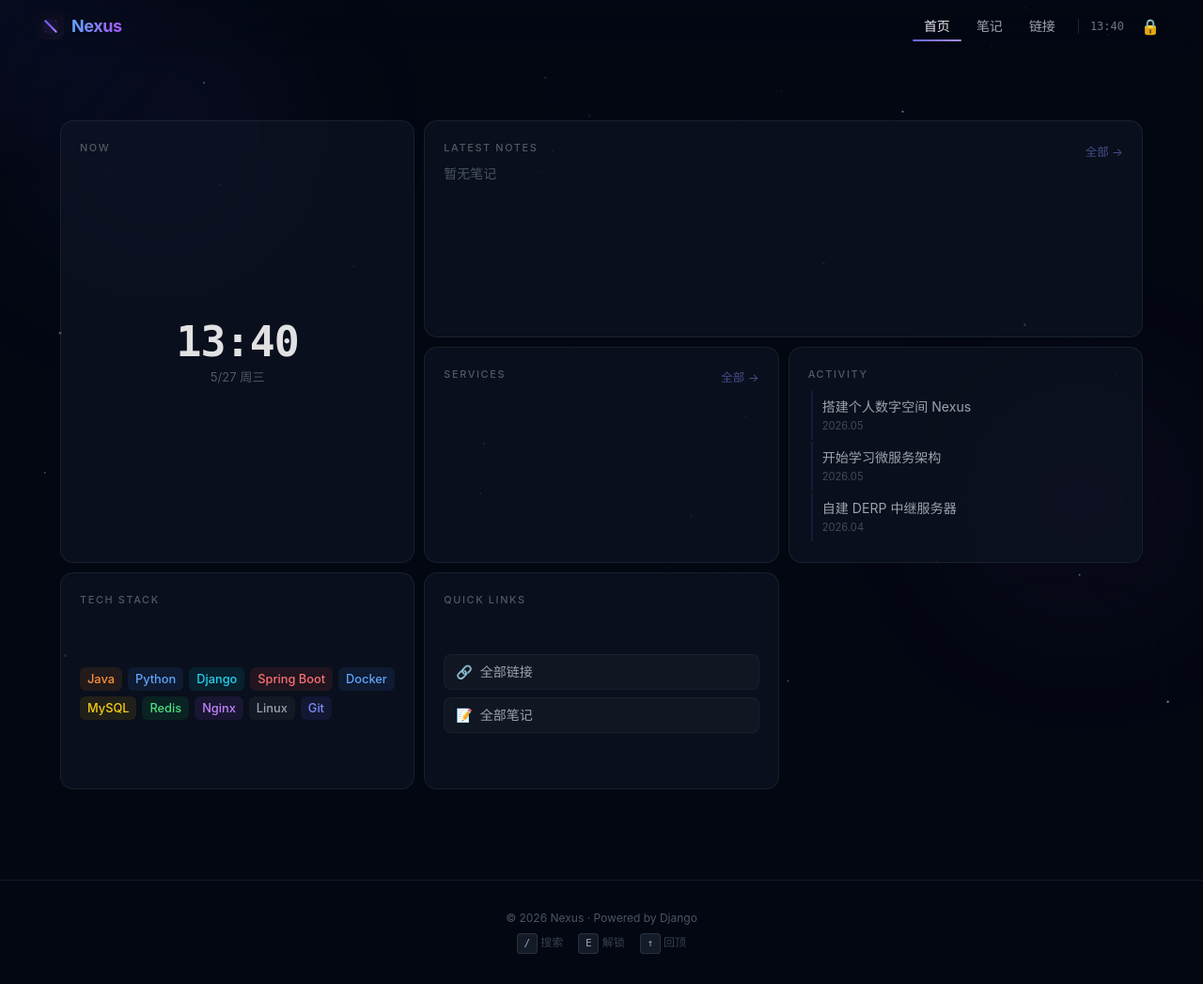
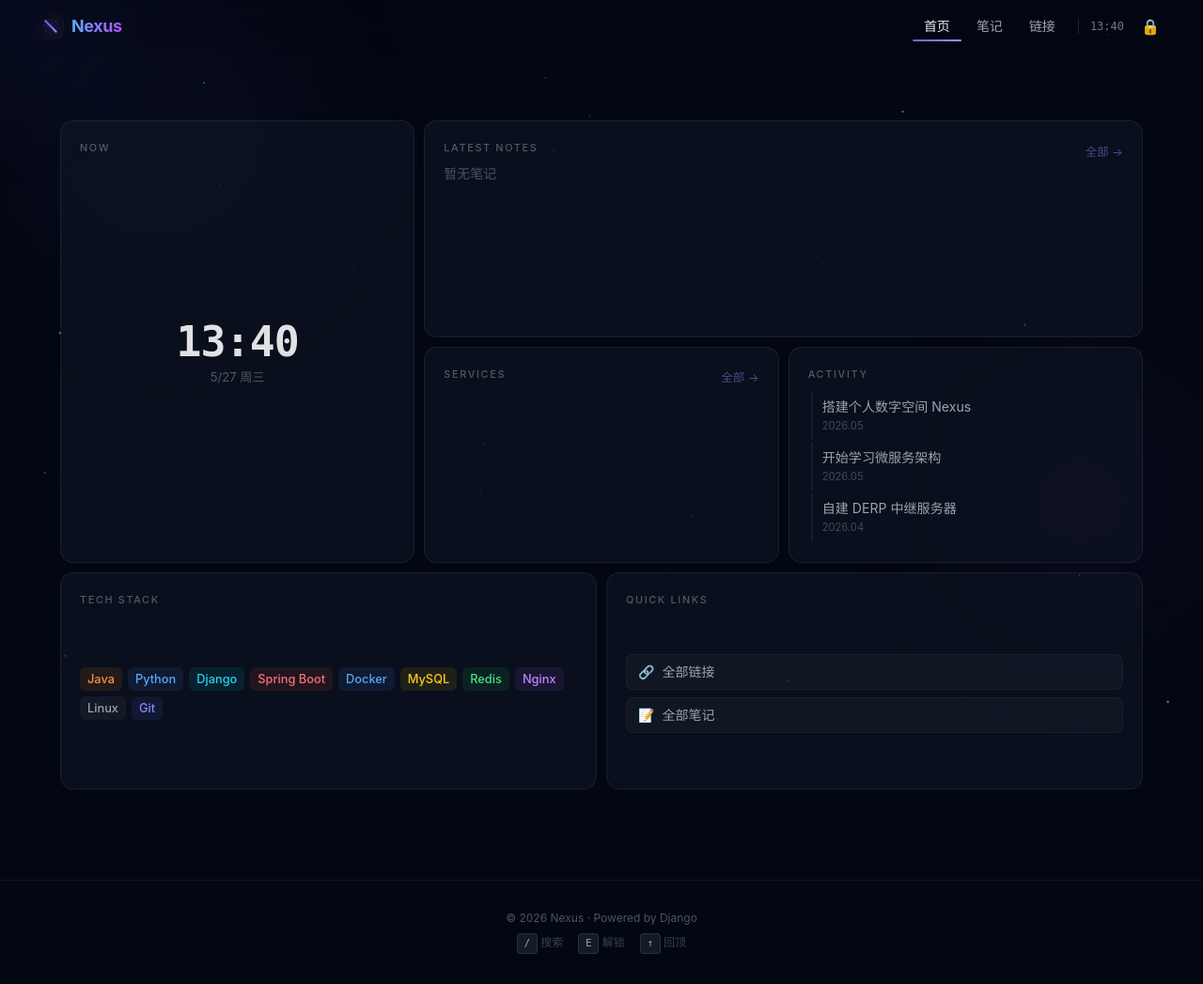
Before and after one commit to FeliixFeng/nexus, a Django app: page / in a window 1280 px wide. Shown: the whole page at 94% size. Run offline with Django 5.2, Linux system fonts and the light colour scheme; data that the repository does not hold is empty; some libraries are stand-ins or nearby versions.

Commit message:
fix: 第三行卡片各3列填满6列

```diff
--- a/nexus_core/templates/core/home.html
+++ b/nexus_core/templates/core/home.html
@@ -284,8 +284,8 @@
         </div>
     </div>
 
-    <!-- 技术栈 (3列) -->
-    <div class="card fade-up" style="grid-column: span 2;">
+    <!-- 技术栈 -->
+    <div class="card fade-up" style="grid-column: span 3;">
         <span class="card-label">Tech Stack</span>
         <div class="flex flex-wrap gap-1.5 content-center flex-1">
             <span class="tag bg-orange-500/10 text-orange-400">Java</span>
@@ -301,8 +301,8 @@
         </div>
     </div>
 
-    <!-- 快捷入口 (3列) -->
-    <div class="card fade-up" style="grid-column: span 2;">
+    <!-- 快捷入口 -->
+    <div class="card fade-up" style="grid-column: span 3;">
         <span class="card-label">Quick Links</span>
         <div class="flex-1 flex flex-col justify-center gap-2">
             <a href="{% url 'links:link_list' %}" class="flex items-center gap-2 px-3 py-2 rounded-lg bg-white/[0.03] hover:bg-white/[0.06] border border-white/[0.04] transition-all text-sm text-gray-400 hover:text-gray-200">
```
